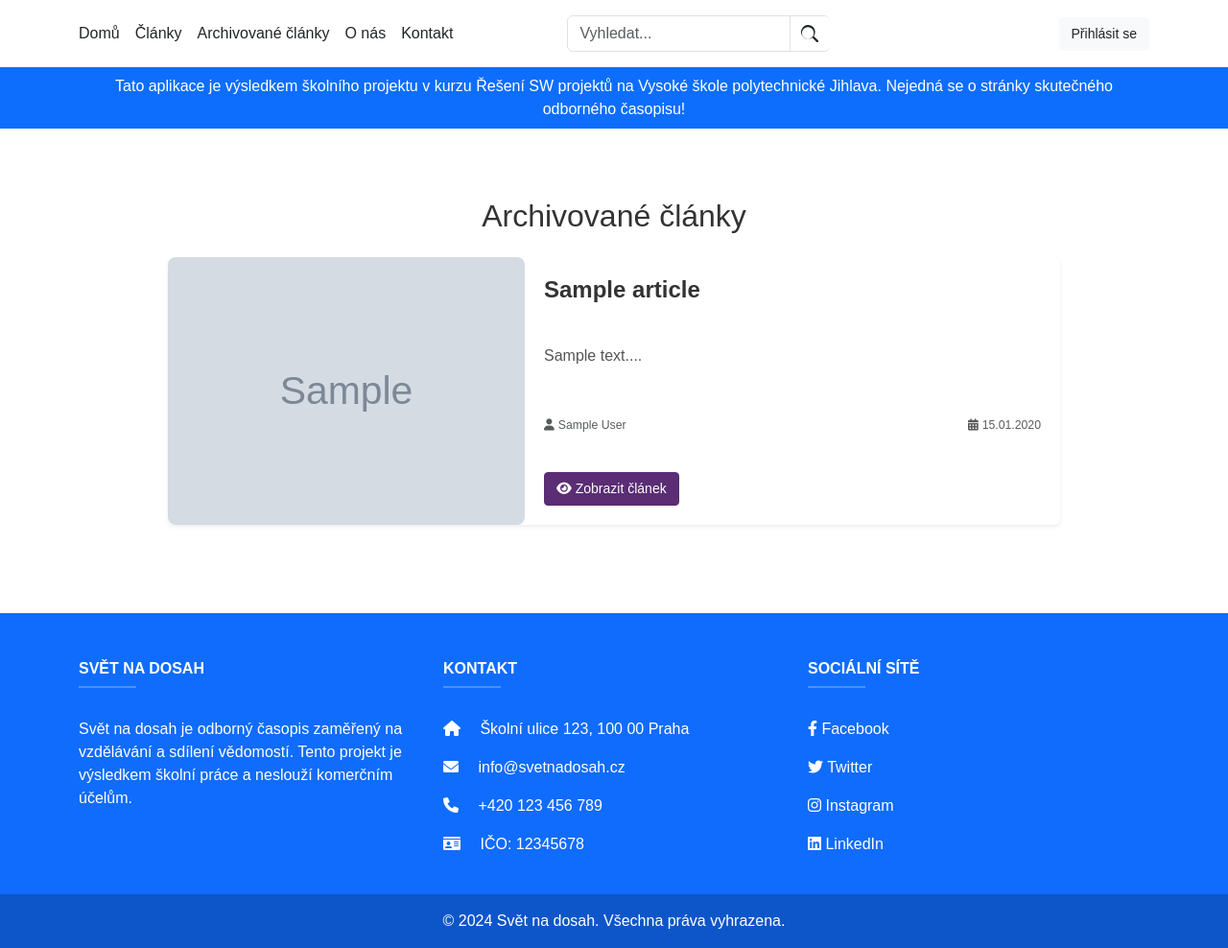
After one commit to Rtizie/RSP_Last_Place_Is_Also_Place, a Symfony app: template Code/app/templates/article/archived_articles.html.twig in a window 1280 px wide. The commit adds this page. Shown: the whole page at 96% size. Run offline with Twig, Linux system fonts and the light colour scheme; the template is opened without the code that fills it: most values are stand-ins (such as "Sample title", 1, 10 or a date in 2020); grey boxes marked "Sample" are stand-in pictures; style sheets or scripts are compiled from the project's sources; some libraries are stand-ins or nearby versions.

Commit message:
Archivace

```diff
--- /dev/null
+++ b/Code/app/templates/article/archived_articles.html.twig
@@ -0,0 +1,61 @@
+{% extends 'base.html.twig' %}
+
+{% block title %}Archivované články{% endblock %}
+
+{% block stylesheets %}
+    {{ parent() }}
+    <link rel="stylesheet" href="{{ asset('styles/article-list.css') }}">
+{% endblock %}
+
+{% block body %}
+<div class="custom-container mt-4">
+    <h1 class="mb-4">Archivované články</h1>
+
+    <div class="row">
+        {% if articles is empty %}
+            <p>Žádné archivované články nejsou k dispozici.</p>
+        {% else %}
+            {% for article in articles %}
+                <div class="col-md-12 mb-4">
+                    <div class="news-card shadow-sm border-light rounded">
+                        {% if article.image %}
+                            <div class="news-card-img">
+                                <img src="{{ asset('uploads/images/' ~ article.image) }}" alt="{{ article.title }}" class="card-img-top">
+                            </div>
+                        {% endif %}
+                        <div class="news-card-body">
+                            <h5 class="news-card-title">{{ article.title }}</h5>
+                            <p class="news-card-description">{{ article.content|slice(0, 100) ~ '...' }}</p>
+                            <div class="news-card-footer">
+                                <small class="text-muted">
+                                    <i class="fas fa-user me-1"></i>{{ article.author }}
+                                </small>
+                                <small class="text-muted ms-3">
+                                    <i class="fas fa-calendar-alt me-1"></i>{{ article.createdAt|date('d.m.Y') }}
+                                </small>
+                            </div>
+                            <div class="d-flex justify-content-start align-items-center mt-2">
+                                <a href="{{ path('article_detail', {'id': article.id}) }}" class="btn btn-primary btn-sm me-3">
+                                    <i class="fas fa-eye me-1"></i>Zobrazit článek
+                                </a>
+
+                                {% if is_granted('ROLE_ADMIN') %}
+                                    <form action="{{ path('article_restore', {'id': article.id}) }}" method="POST" style="display: inline;">
+                                        <button type="submit" class="btn btn-success btn-sm me-3">
+                                            <i class="fas fa-undo me-1"></i>Obnovit
+                                        </button>
+                                    </form>
+                                    <a href="{{ path('article_delete', {'id': article.id}) }}" class="btn btn-danger btn-sm" onclick="return confirm('Opravdu chcete tento článek smazat?')">
+                                        <i class="fas fa-trash-alt me-1"></i>Smazat
+                                    </a>
+                                {% endif %}
+                            </div>
+                        </div>
+                    </div>
+                </div>
+            {% endfor %}
+        {% endif %}
+    </div>
+</div>
+
+{% endblock %}
--- a/Code/app/templates/base.html.twig
+++ b/Code/app/templates/base.html.twig
@@ -21,6 +21,9 @@
                         </li>
                         <li>
                             <a href="{{ path('article_list') }}" class="text-dark text-decoration-none text-sm">Články</a>
+                        </li>
+                        <li>
+                            <a href="{{ path('archived_articles') }}" class="text-dark text-decoration-none text-sm">Archivované články</a>
                         </li>
                           <li>
                             <a href="{{ path('about_us') }}" class="text-dark text-decoration-none text-sm">O nás</a>
```
Also changed, not shown: Code/app/src/Controller/ArticleController.php (+65 -2 lines), Code/app/src/Entity/Article.php (+6 -1 lines), Code/app/src/Repository/ArticleRepository.php (+17 -27 lines), Code/app/templates/article/detail.html.twig (+8 -0 lines), Code/app/assets/uploads/images/6764d93f4ec06.webp (added), Code/app/assets/uploads/images/6764d9e517007.webp (added).
